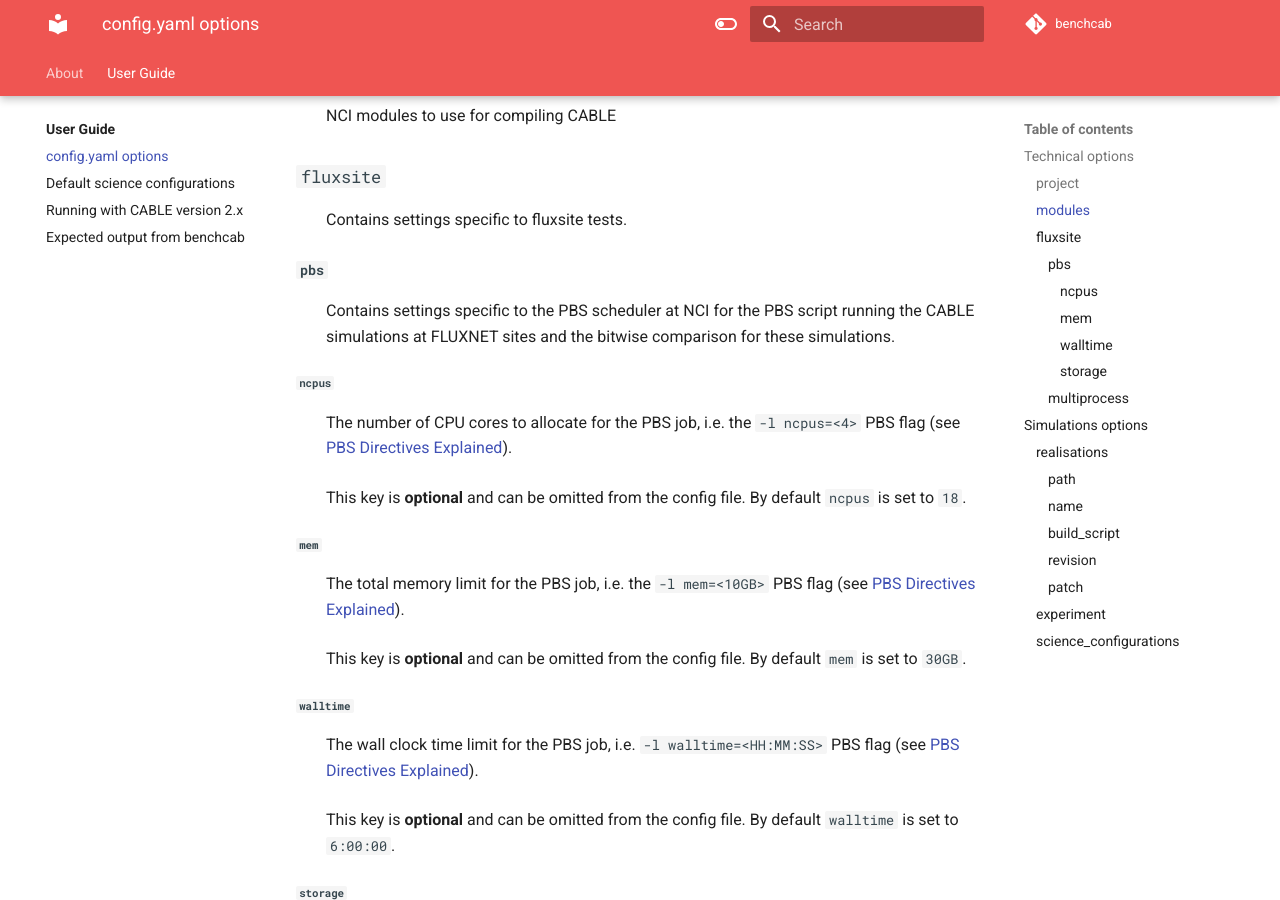
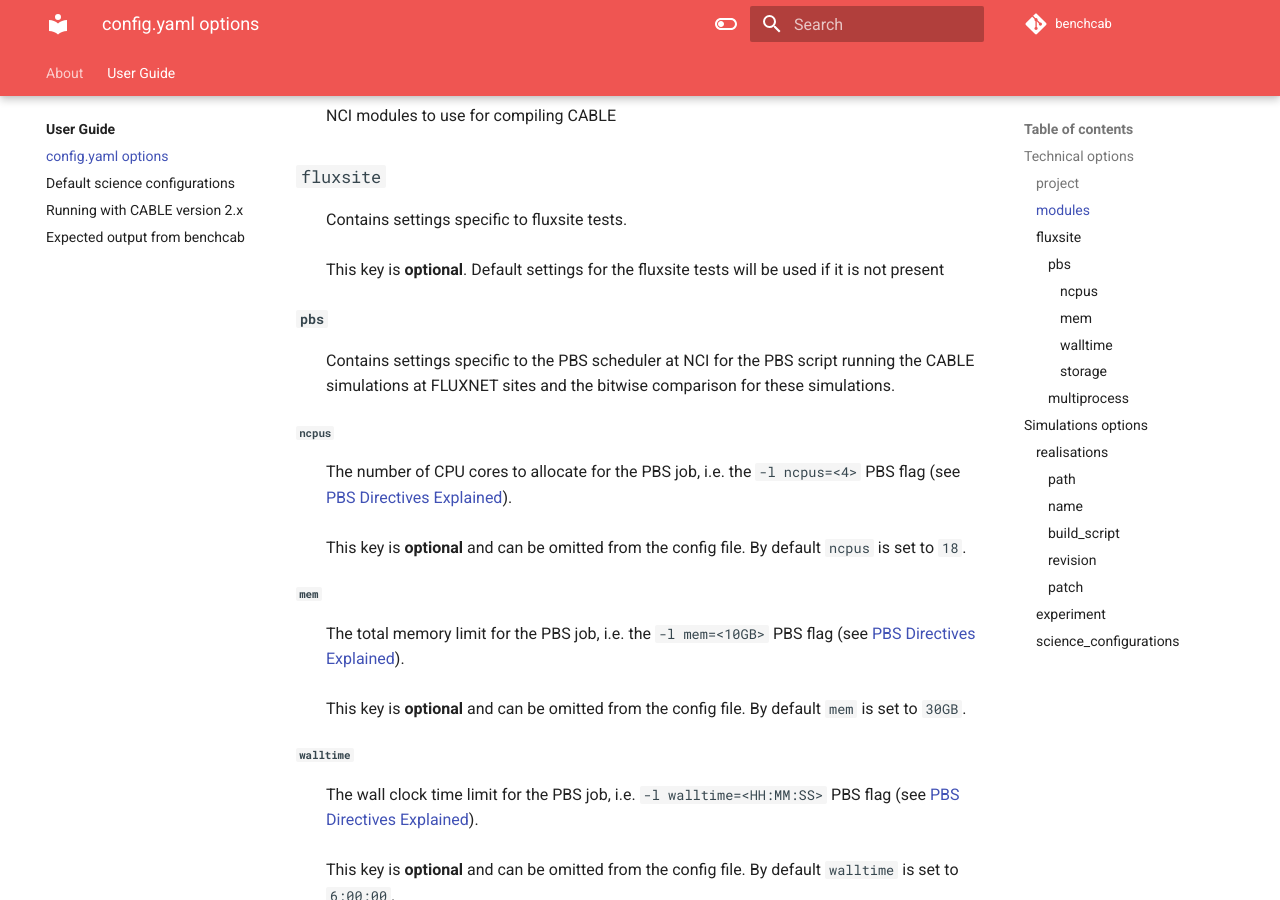
Before and after one commit to mdekauwe/CABLE_benchmarking, an MkDocs documentation site: the page built from docs/user_guide/config_options.md, in a window 1280 px wide and 900 px high, scrolled down 853 px. Built offline with MkDocs 1.6.1 and Material for MkDocs 9.7.7, drawn with Linux system fonts in a browser that asks for light colours; comment, search, counter and statistics services are not loaded.

Commit message:
Update docs/user_guide/config_options.md
Co-authored-by: Claire Carouge <ccarouge@users.noreply.github.com>

```diff
--- a/docs/user_guide/config_options.md
+++ b/docs/user_guide/config_options.md
@@ -45,6 +45,7 @@ The different running modes of `benchcab` are solely dependent on the options us
 
 ### `fluxsite`
 : Contains settings specific to fluxsite tests.
+: This key is **optional**. Default settings for the fluxsite tests will be used if it is not present
 
 #### `pbs`
 
```
